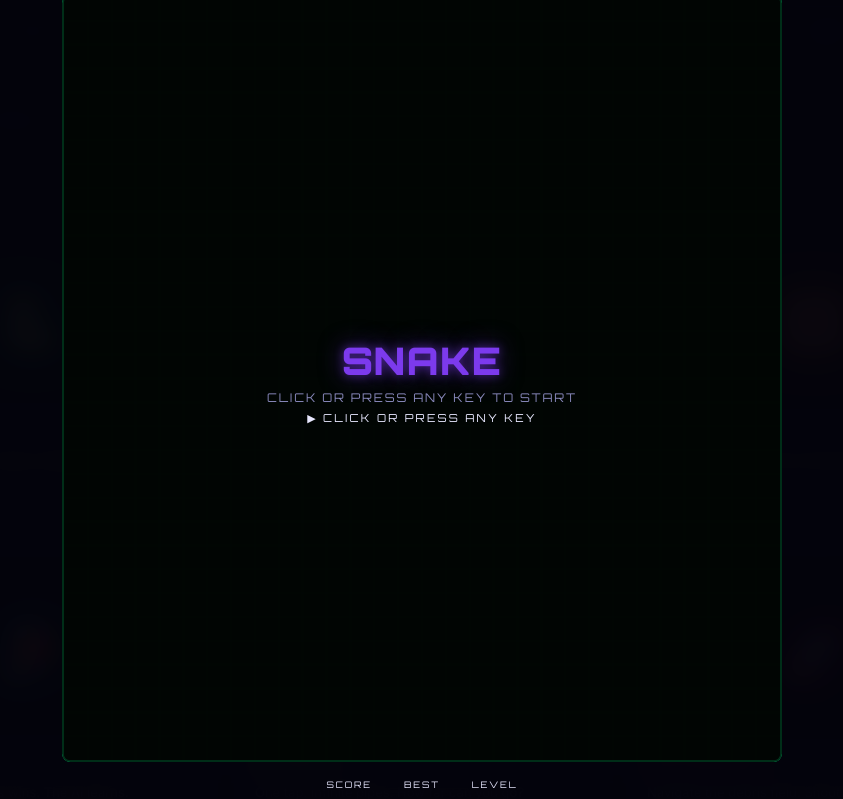
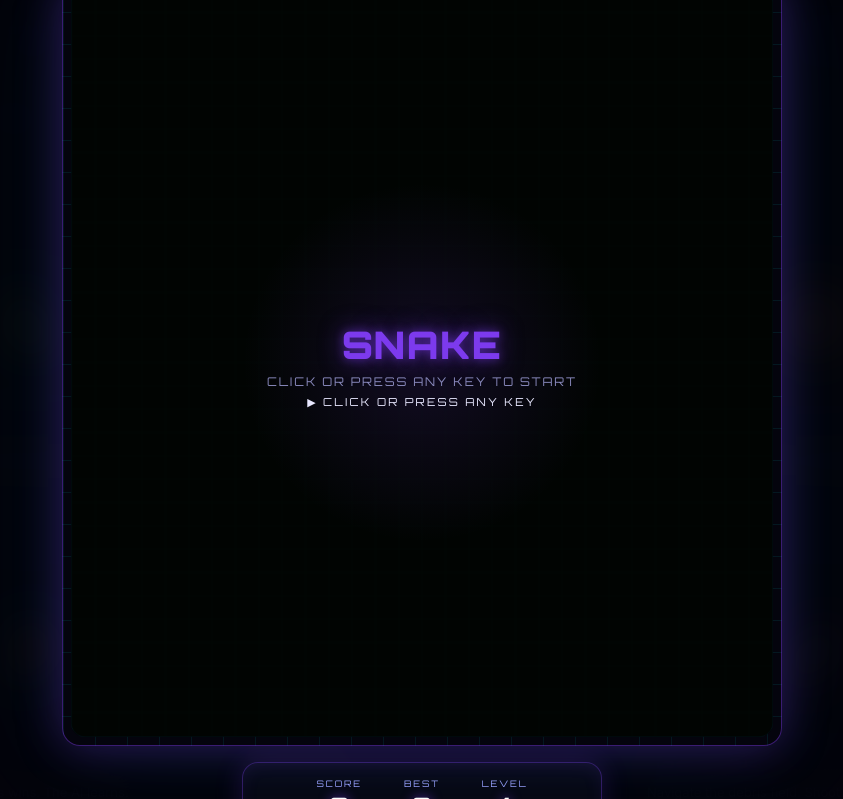
Before and after one commit to Ali102105/Hackaton, a plain HTML site: page index.html in a window 1280 px wide. Both pictures are taken after a click on the element 248 px from the left and 906 px from the top of the page. Shown: the part 507-1306 px from the top of the page, without its empty margins (218-1061 px from the left). Drawn offline with Linux system fonts and the light colour scheme; no server answers.

Commit message:
game vakje beter gemaakt.

```diff
--- a/css/style.css
+++ b/css/style.css
@@ -1601,3 +1601,72 @@ footer span {
   margin-top: 4px;
   text-align: center;
 }
+
+/* BETTER GAME MODAL */
+#modal-overlay {
+  background:
+    radial-gradient(circle at center, rgba(124, 58, 237, 0.18), transparent 34%),
+    radial-gradient(circle at top, rgba(0, 245, 255, 0.08), transparent 35%),
+    rgba(3, 3, 10, 0.96);
+  backdrop-filter: blur(18px);
+  -webkit-backdrop-filter: blur(18px);
+}
+
+#modal-inner {
+  max-width: 820px;
+}
+
+#canvas-wrap {
+  border-radius: 18px;
+  padding: 8px;
+  background:
+    linear-gradient(rgba(0, 245, 255, 0.08) 1px, transparent 1px),
+    linear-gradient(90deg, rgba(0, 245, 255, 0.08) 1px, transparent 1px),
+    rgba(5, 5, 14, 0.95);
+  background-size: 32px 32px;
+  border: 1px solid rgba(124, 58, 237, 0.45);
+  box-shadow:
+    0 0 45px rgba(124, 58, 237, 0.35),
+    0 0 120px rgba(0, 245, 255, 0.08);
+}
+
+#game-canvas {
+  border-radius: 14px;
+  border: 1px solid rgba(0, 245, 255, 0.22) !important;
+}
+
+#start-screen {
+  inset: 8px;
+  border-radius: 14px;
+  background:
+    radial-gradient(circle at center, rgba(124, 58, 237, 0.14), transparent 35%),
+    rgba(0, 0, 0, 0.82);
+}
+
+#modal-hud {
+  margin-top: 16px;
+  padding: 14px 24px;
+  width: auto;
+  min-width: 360px;
+  background: rgba(8, 8, 20, 0.9);
+  border: 1px solid rgba(124, 58, 237, 0.35);
+  border-radius: 16px;
+  gap: 42px;
+  box-shadow:
+    0 0 28px rgba(124, 58, 237, 0.2),
+    inset 0 0 18px rgba(124, 58, 237, 0.08);
+}
+
+.hud-label {
+  color: #9ca3ff;
+}
+
+.hud-value {
+  color: #ffffff;
+  text-shadow: 0 0 12px rgba(124, 58, 237, 0.7);
+}
+
+#modal-controls {
+  margin-top: 14px;
+  color: #8f8fb8;
+}
```
